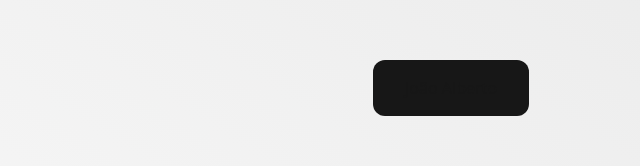
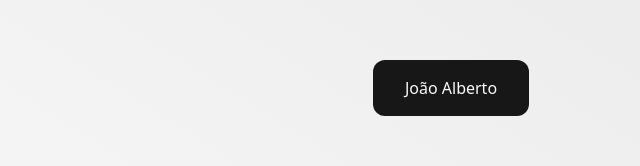
Before and after one commit to joaoalberto-dev/joaoalberto.dev, an Astro site: page / in a window 1280 px wide. Shown: the part 312-478 px from the top of the page, without its empty margins (189-829 px from the left). Built offline with nearby package versions, Linux system fonts and the light colour scheme; Astro itself is replaced by a stand-in of ours.

Commit message:
fix: github link on light mode

```diff
--- a/src/pages/index.astro
+++ b/src/pages/index.astro
@@ -7,7 +7,7 @@ import Layout from "../layouts/Layout.astro";
     href="https://github.com/joaoalberto-dev"
     target="_blank"
     rel="noopener noreferrer"
-    class="px-8 py-4 rounded-xl bg-neutral-900 hover:shadow-2xl"
+    class="px-8 py-4 rounded-xl text-neutral-50 bg-neutral-900 hover:shadow-2xl"
     >João Alberto
   </a>
 </Layout>
```
